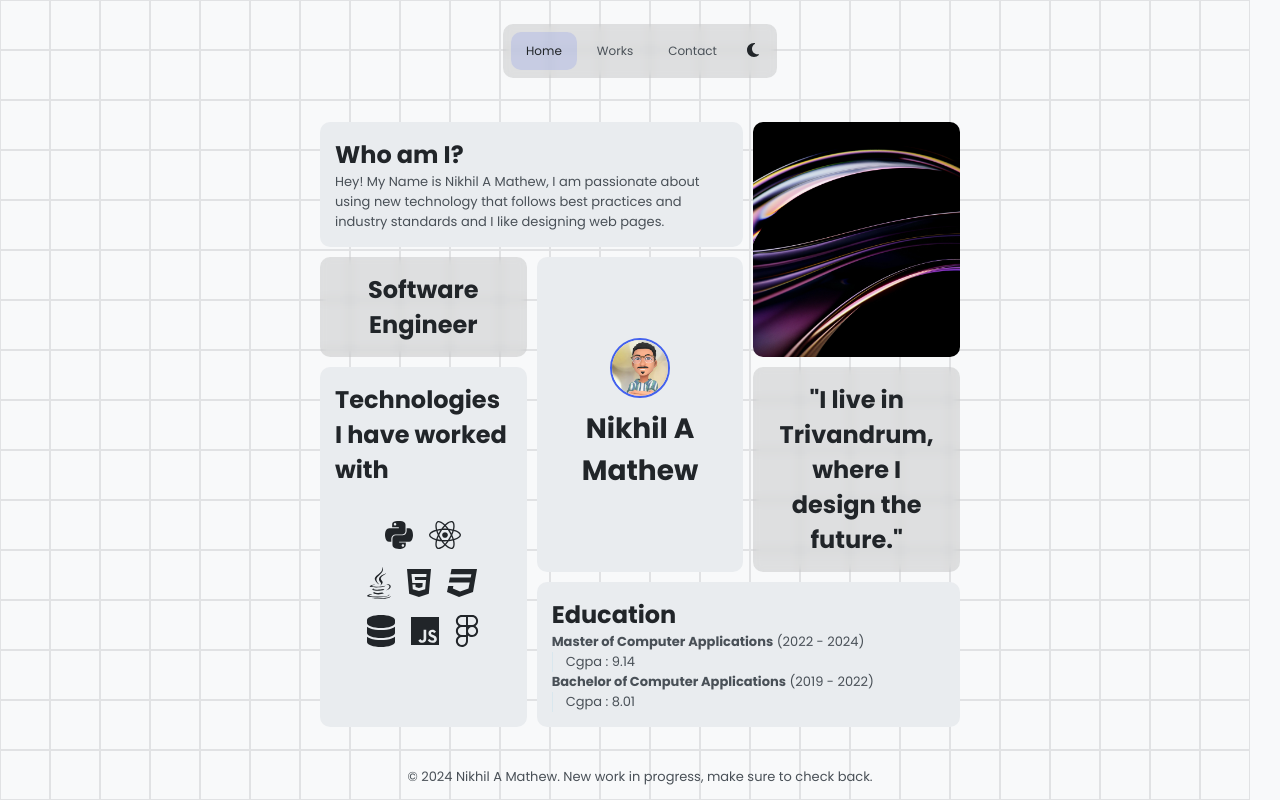
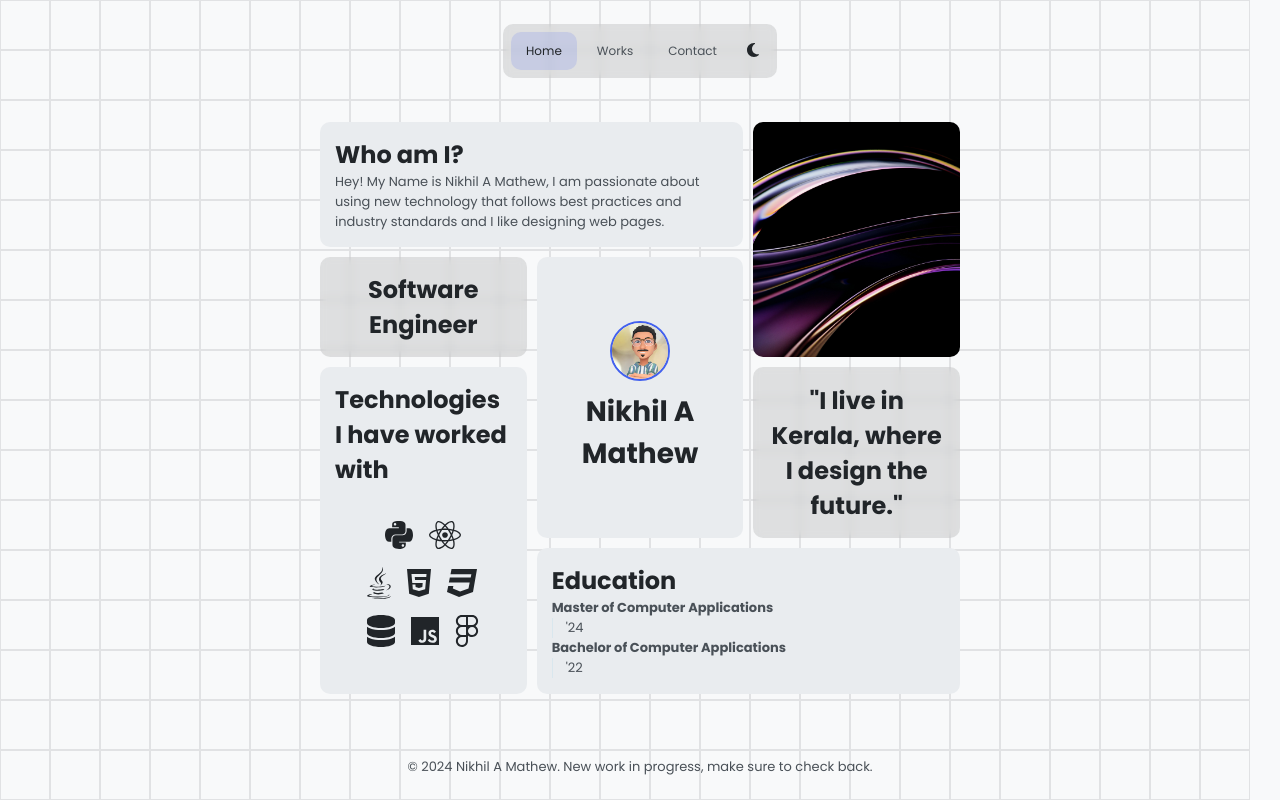
Before and after one commit to nikh-iam/Portfolio, a React (Vite) app: page / in a window 1280 px wide. Built offline with nearby package versions, Linux system fonts and the light colour scheme; what ldrs would draw is missing.

Commit message:
v.0 commit

```diff
--- a/src/App.css
+++ b/src/App.css
@@ -493,6 +493,7 @@ textarea.input-field {
   color: var(--text-secondary);
   position: absolute;
   bottom: 0;
+  margin-bottom: 10px;
   width: 100%;
 }
 
--- a/src/components/Home.jsx
+++ b/src/components/Home.jsx
@@ -75,13 +75,13 @@ export default function HomeSection() {
       </motion.div>
 
       <motion.div className="item quote" variants={itemVariants}>
-        <h2>"I live in Trivandrum, where I design the future."</h2>
+        <h2>"I live in Kerala, where I design the future."</h2>
       </motion.div>
 
       <motion.div className="item education" variants={itemVariants}>
         <h2>Education</h2>
         <p>
-          <strong>Master of Computer Applications</strong> (2022 - 2024)
+          <strong>Master of Computer Applications</strong>
           <br />
           <p
             style={{
@@ -89,11 +89,11 @@ export default function HomeSection() {
               padding: "0 1em",
             }}
           >
-            Cgpa : 9.14 <br />
+            '24 <br />
           </p>
         </p>
         <p>
-          <strong>Bachelor of Computer Applications</strong> (2019 - 2022)
+          <strong>Bachelor of Computer Applications</strong>
           <br />
           <p
             style={{
@@ -101,7 +101,7 @@ export default function HomeSection() {
               padding: "0 1em",
             }}
           >
-            Cgpa : 8.01 <br />
+            '22 <br />
           </p>
         </p>
       </motion.div>
```
